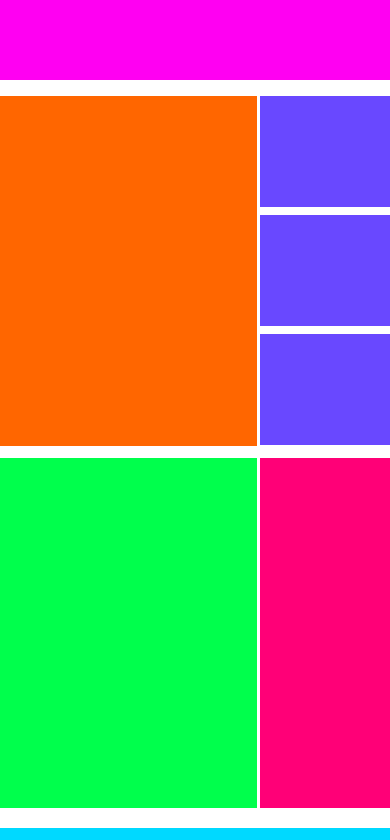
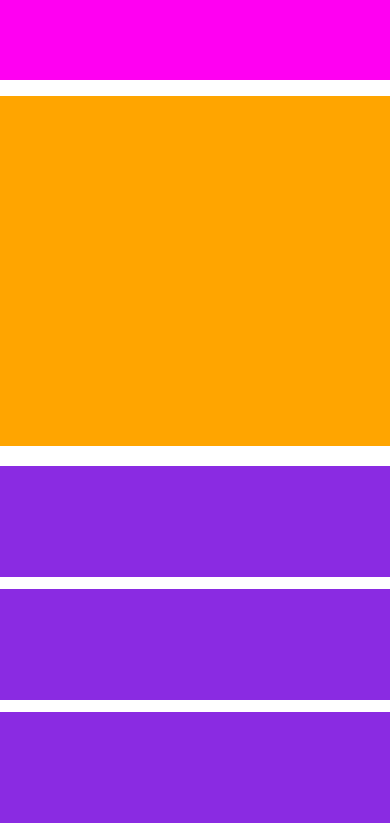
Before and after one commit to Sahapat/-HTML-CSS-Responsive-Learn, a plain HTML site: page index.html in a window 390 px wide. Shown: the top 840 px of the page. Drawn offline with Linux system fonts and the light colour scheme.

Commit message:
Finish Responsive Website

```diff
--- a/index.html
+++ b/index.html
@@ -10,40 +10,28 @@
 </head>
 
 <body>
-    <header class="header">
+    <header class="section-header">
         <div class="container">
             <div class="row">
-                <div class="header-item"></div>
+                <div class="header-container"></div>
             </div>
         </div>
     </header>
     <div class="section-1">
-        <div class="container wraper">
+        <div class="container">
             <div class="row">
-                <div class="col-8">
-                    <div class="section-1-item-left">
-                        <div class="item-1"></div>
+                <div class="col-8 responsive-at-1100">
+                    <div class="item-container-left">
+                        <div class="picture-item1"></div>
                     </div>
                 </div>
-                <div class="col-4">
-                    <div class="section-1-item-right">
-                        <div class="item-2"></div>
-                        <div class="item-3"></div>
-                        <div class="item-4"></div>
-                    </div>
-                </div>
-            </div>
-        </div>
-        <div class="container wraper">
-            <div class="row">
-                <div class="col-8">
-                    <div class="section-1-item-left">
-                        <div class="item-5"></div>
-                    </div>
-                </div>
-                <div class="col-4">
-                    <div class="section-1-item-right">
-                        <div class="item-6"></div>
+                <div class="col-4 responsive-at-1100">
+                    <div class="item-container-right">
+                        <ul>
+                            <li><div class="description-item1"></div></li>
+                            <li><div class="description-item2"></div></li>
+                            <li><div class="description-item3"></div></li>
+                        </ul>
                     </div>
                 </div>
             </div>
@@ -52,8 +40,24 @@
     <div class="section-2">
         <div class="container">
             <div class="row">
+                <div class="col-8">
+                    <div class="item-container-left">
+                        <div class="picture-item2"></div>
+                    </div>
+                </div>
+                <div class="col-4">
+                    <div class="item-container-right">
+                        <div class="description-item4"></div>
+                    </div>
+                </div>
+            </div>
+        </div>
+    </div>
+    <div class="section-3">
+        <div class="container">
+            <div class="row">
                 <div class="col-12">
-                    <div class="item-7"></div>
+                    <div class="picture-item3"></div>
                 </div>
             </div>
         </div>
--- a/style.css
+++ b/style.css
@@ -63,72 +63,122 @@ body {
     width: 100%;
 }
 
-[class*="col-"] {margin: 0;padding: 0;display: inline-block;}
-
 /* #### Custom Property  ### */
 
+[class*="col-"] {
+    margin: 0;
+    padding: 0;
+    display: inline-block;
+}
+
+[class*="section-"] {
+    margin-bottom: 16px;
+}
+
+[class*="section-"] .col-8{
+    width: 66%;
+}
 .container {
     display: block;
     box-sizing: border-box;
     max-width: 1230px;
     margin: 0 auto;
 }
-.header {
-    margin-bottom: 16px;
-}
-.section-1 {
-    margin-bottom: 16px;
-}
-.section-2 {
-    margin-bottom: 16px;
-}
-.header-item {
+
+.header-container {
     background-color: #ff00f2;
     height: 5em;
     width: 100%;
 }
-.container.wraper {
+.item-container-right{
+    margin-left: 16px;
+}
+.item-container-right ul{
+    padding-inline-start: 0;
+    list-style: none;
+    margin: 0;
+}
+.item-container-right ul li{
     margin-bottom: 8px;
 }
-.section-1 .col-8{
-    width: 66%;
+.item-container-right ul li [class^="description-item"]{
+    height: 111px;
+    width: 100%;
+    background-color: blueviolet;
 }
-.section-1 .col-4{
-    float: right;
+.item-container-right ul li:nth-last-child(1){
+    margin-bottom: 0px;
 }
-.item-1 {
+.picture-item1{
+    width: 100%;
     height: 350px;
-    background-color: #ff6600;
+    background-color: orange;
 }
+.picture-item2{
+    width: 100%;
+    height: 350px;
+    background-color: green;
+}
+.picture-item3{
+    width: 100%;
+    height: 400px;
+    background-color: aqua;
+}
+.description-item4{
+    height: 350px;
+    background-color: pink;
+}
+/* ###### Media Query ###### */
 
-.item-2 {
-    height: 111px;
-    margin-bottom: 8px;
-    background-color: rgb(105, 72, 255);
+@media only screen and (max-width:1100px) {
+    .col-8.responsive-at-1100,.col-4.responsive-at-1100{
+        width: 100%;
+    }
+    .col-4.responsive-at-1100 .item-container-right{
+        margin-left: 0;
+    }
+    .item-container-right ul{
+        margin: 14px 0 0 0;
+        padding: 0;
+    }
+    .item-container-right ul li{
+        display: inline;
+        padding-right: 1.5%;
+    }
+    .item-container-right ul li:nth-last-child(1){
+        padding-right: 0;
+    }
+    .item-container-right ul li [class^="description-item"]{
+        height: 111px;
+        width: 32%;
+        box-sizing: border-box;
+        display: inline-block;
+        background-color: blueviolet;
+    }
 }
-.item-3 {
-    height: 111px;
-    margin-bottom: 8px;
-    background-color: rgb(105, 72, 255);
+@media only screen and (max-width:820px){
+    .col-4,.col-8,[class*="section-"] .col-8{
+        width: 100%;
+    }
+    .item-container-left{
+        margin-bottom: 16px;
+    }
+    .item-container-right{
+        margin-left: 0;
+    }
+    .item-container-right ul{
+        margin: 0;
+        padding: 0;
+    }
+    .item-container-right ul li [class^="description-item"]{
+        height: 111px;
+        width: 100%;
+        margin-bottom: 8px;
+        box-sizing: border-box;
+        display: inline-block;
+        background-color: blueviolet;
+    }
+    .item-container-right ul li:nth-last-child(1) div{
+        margin-bottom: 0;
+    }
 }
-.item-4 {
-    height: 111px;
-    background-color: rgb(105, 72, 255);
-}
-.item-5{
-    height: 350px;
-    background-color: #00ff4c;
-}
-.item-6{
-    height: 350px;
-    background-color: #ff0077;
-}
-.item-7{
-    height: 500px;
-    background-color: #00d9ff;
-}
-
-/* ###### Media Query ###### */
-@media only screen and (max-width:1200px){
-
-}
```
